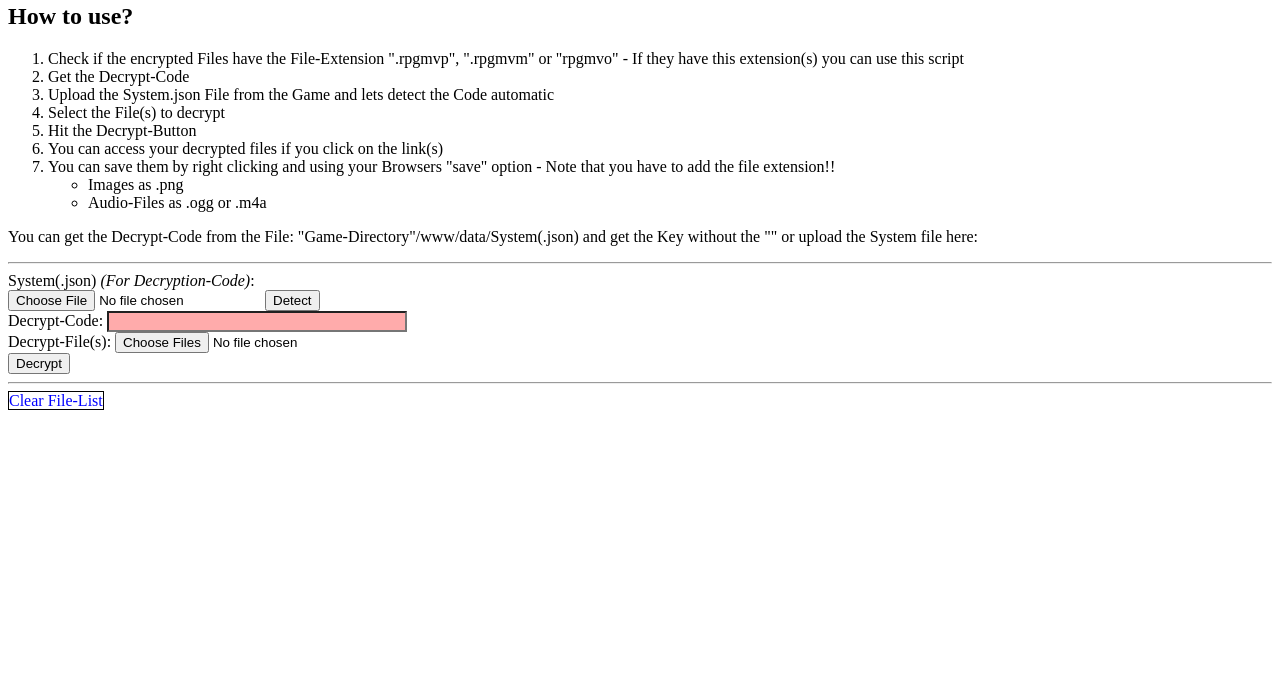
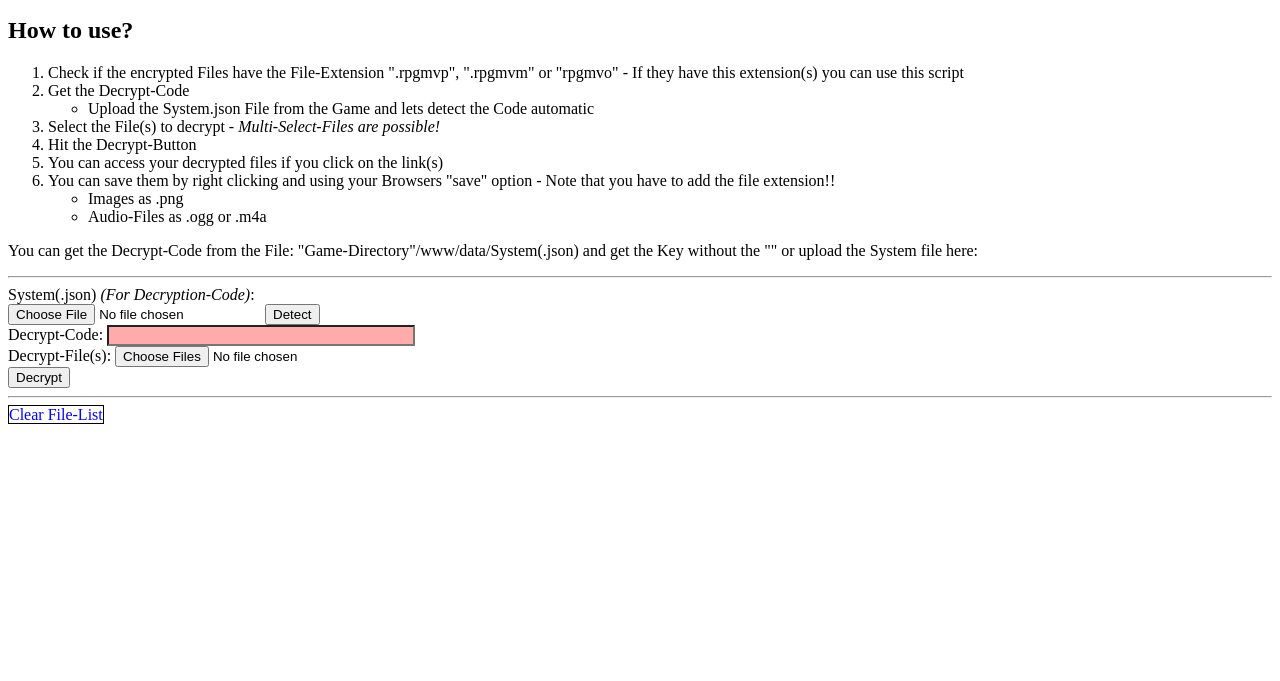
Before and after one commit to Petschko/RPG-Maker-MV-Decrypter, a plain HTML site: page index.html in a window 1280 px wide. Shown: the part 119-800 px from the top of the page. Drawn offline with Linux system fonts and the light colour scheme.

Commit message:
Added doctype and fixed listing issue...
Also changed lang to en

```diff
--- a/index.html
+++ b/index.html
@@ -1,4 +1,5 @@
-<html lang="de">
+<!DOCTYPE html>
+<html lang="en">
 	<head>
 		<meta http-equiv="Content-Type" content="text/html; charset=utf-8" />
 		<title>Decrypt RPG-Maker-MV Images</title>
@@ -11,9 +12,13 @@
 			<h2>How to use?</h2>
 			<ol>
 				<li>Check if the encrypted Files have the File-Extension ".rpgmvp", ".rpgmvm" or "rpgmvo" - If they have this extension(s) you can use this script</li>
-				<li>Get the Decrypt-Code</li>
-				<li>Upload the System.json File from the Game and lets detect the Code automatic</li>
-				<li>Select the File(s) to decrypt</li>
+				<li>
+					Get the Decrypt-Code
+					<ul>
+						<li>Upload the System.json File from the Game and lets detect the Code automatic</li>
+					</ul>
+				</li>
+				<li>Select the File(s) to decrypt - <i>Multi-Select-Files are possible!</i></li>
 				<li>Hit the Decrypt-Button</li>
 				<li>You can access your decrypted files if you click on the link(s)</li>
 				<li>
```
